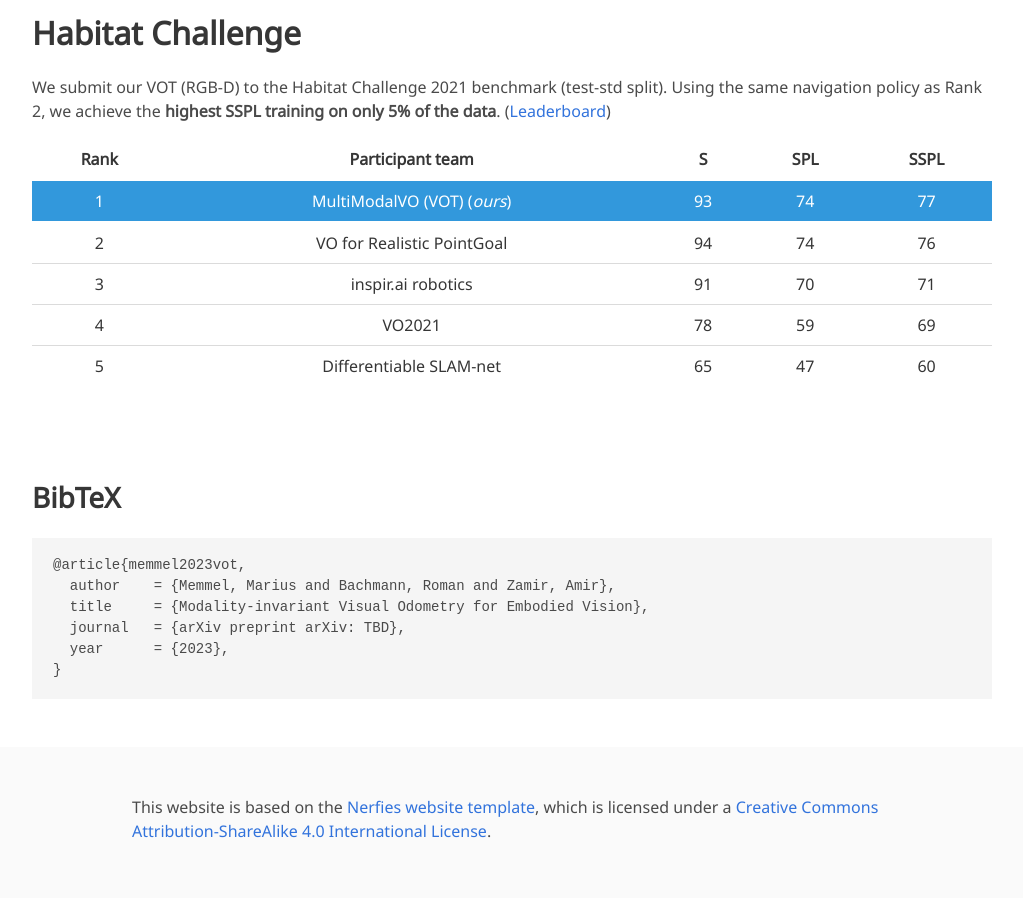
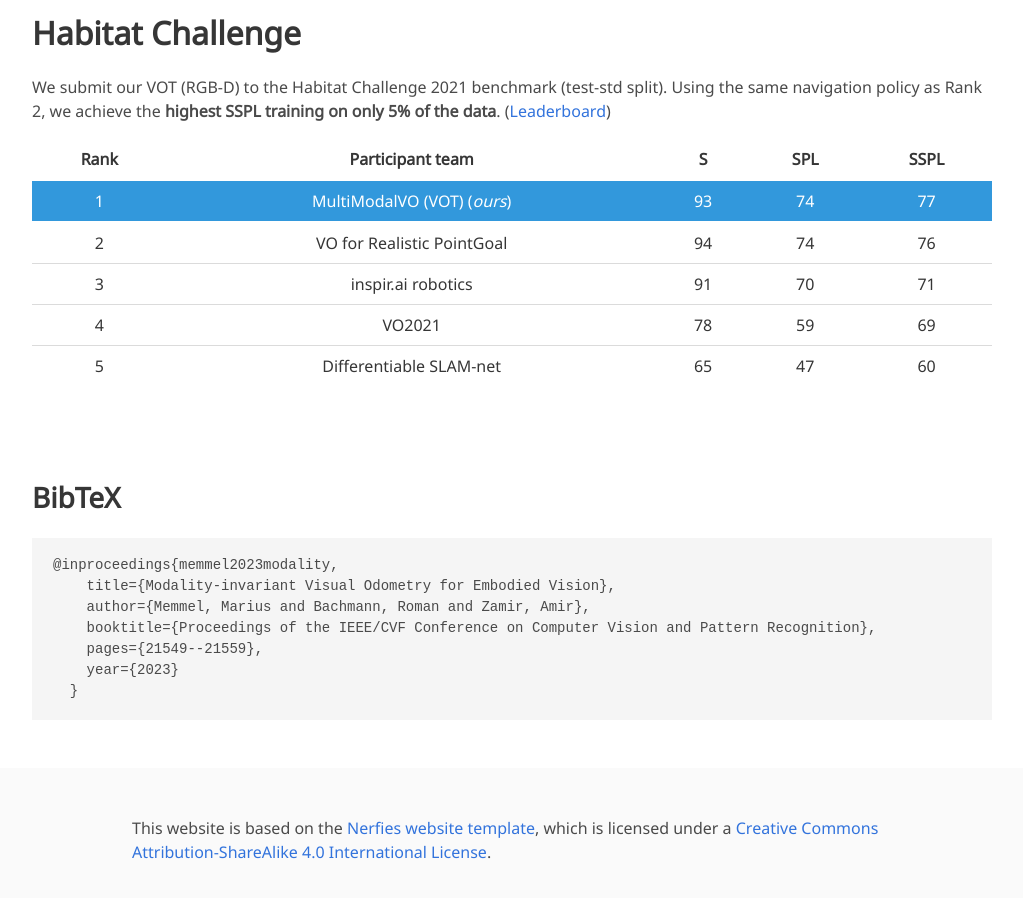
Before and after one commit to memmelma/vo-transformer.github.io, a plain HTML site: page index.html in a window 1280 px wide. Shown: the part 4019-4917 px from the top of the page, without its empty margins (128-1151 px from the left). Drawn offline with nearby package versions, Linux system fonts and the light colour scheme; some icons are missing; a web font is replaced by a local one.

Commit message:
update citation

```diff
--- a/index.html
+++ b/index.html
@@ -417,12 +417,14 @@
   <section class="section" id="BibTeX">
     <div class="container is-max-desktop content">
       <h2 class="title">BibTeX</h2>
-      <pre><code>@article{memmel2023vot,
-  author    = {Memmel, Marius and Bachmann, Roman and Zamir, Amir},
-  title     = {Modality-invariant Visual Odometry for Embodied Vision},
-  journal   = {arXiv preprint arXiv: TBD},
-  year      = {2023},
-}</code></pre>
+      <pre><code>@inproceedings{memmel2023modality,
+    title={Modality-invariant Visual Odometry for Embodied Vision},
+    author={Memmel, Marius and Bachmann, Roman and Zamir, Amir},
+    booktitle={Proceedings of the IEEE/CVF Conference on Computer Vision and Pattern Recognition},
+    pages={21549--21559},
+    year={2023}
+  }
+</code></pre>
     </div>
   </section>
 
```
